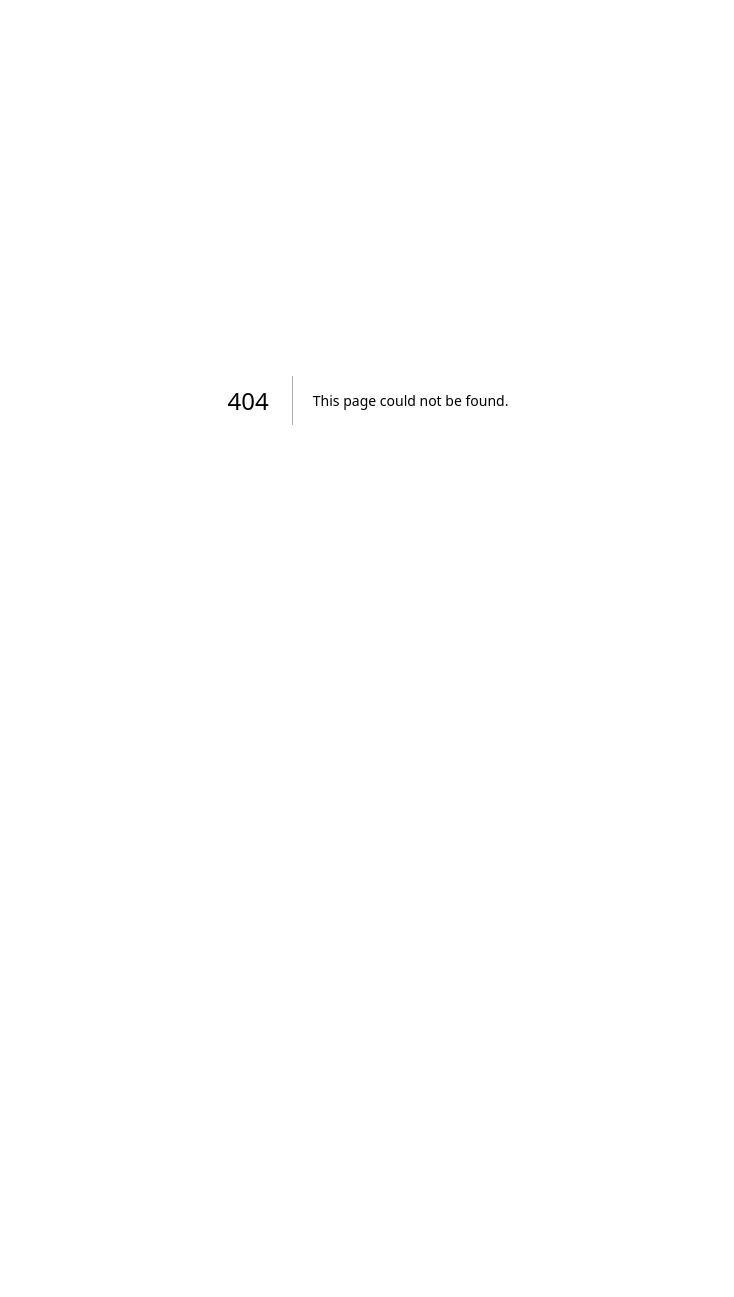
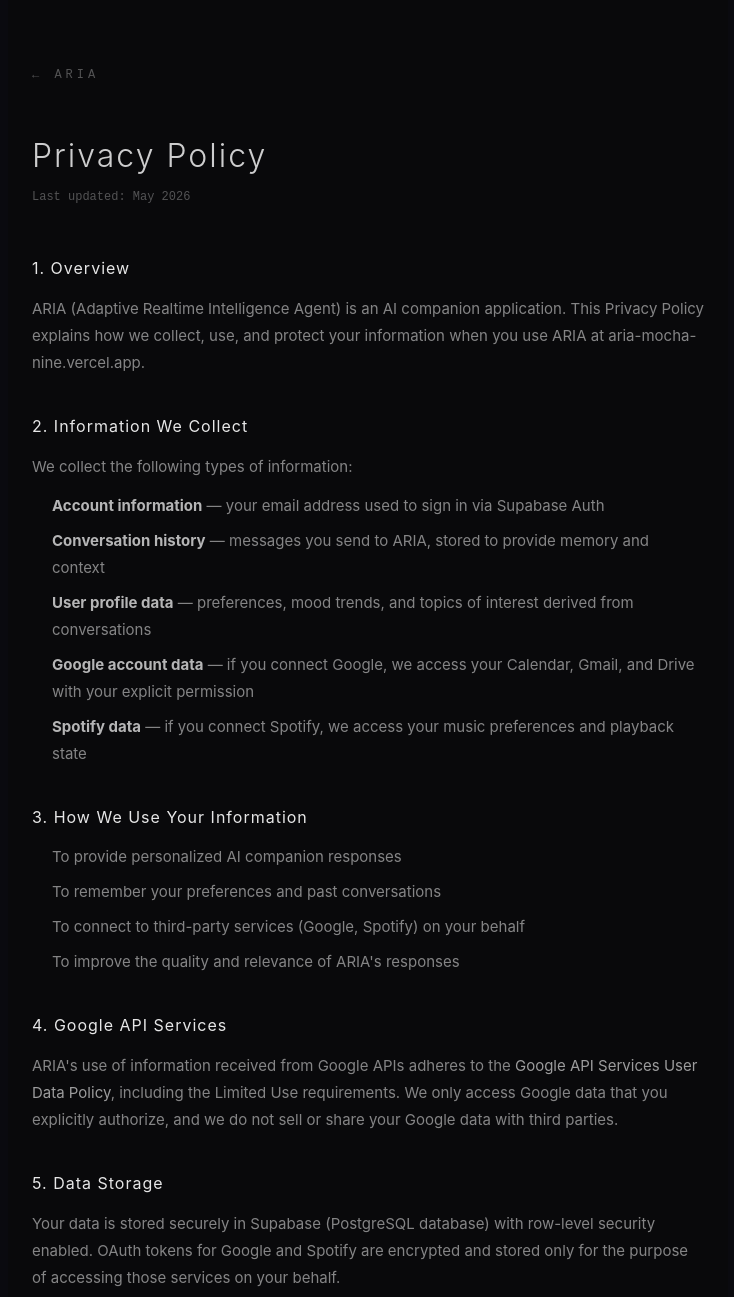
Before and after one commit to lalith301/ARIA, a Next.js app: page /privacy in a window 1280 px wide. Before the commit this address had no page. Shown: the top 1297 px of the page, without its empty margins (272-1006 px from the left). Before the commit the page ends 800 px from the top, so only its background shows below. Built offline with nearby package versions, Linux system fonts and the light colour scheme.

Commit message:
Add privacy policy page

```diff
--- /dev/null
+++ b/app/privacy/page.tsx
@@ -0,0 +1,88 @@
+export default function Privacy() {
+    return (
+      <div style={{ maxWidth: 720, margin: "0 auto", padding: "60px 24px", fontFamily: "-apple-system,BlinkMacSystemFont,sans-serif", color: "rgba(255,255,255,0.8)", background: "#09090b", minHeight: "100vh" }}>
+        <div style={{ marginBottom: 48 }}>
+          <a href="/" style={{ fontSize: 12, color: "rgba(255,255,255,0.3)", textDecoration: "none", letterSpacing: 4, fontFamily: "monospace" }}>← ARIA</a>
+        </div>
+
+        <h1 style={{ fontSize: 32, fontWeight: 300, letterSpacing: 2, marginBottom: 8 }}>Privacy Policy</h1>
+        <p style={{ fontSize: 12, color: "rgba(255,255,255,0.3)", marginBottom: 48, fontFamily: "monospace" }}>Last updated: May 2026</p>
+
+        <div style={{ display: "flex", flexDirection: "column", gap: 36, lineHeight: 1.8, fontSize: 15 }}>
+
+          <section>
+            <h2 style={{ fontSize: 16, fontWeight: 400, color: "rgba(255,255,255,0.9)", marginBottom: 12, letterSpacing: 1 }}>1. Overview</h2>
+            <p style={{ color: "rgba(255,255,255,0.5)" }}>ARIA (Adaptive Realtime Intelligence Agent) is an AI companion application. This Privacy Policy explains how we collect, use, and protect your information when you use ARIA at aria-mocha-nine.vercel.app.</p>
+          </section>
+
+          <section>
+            <h2 style={{ fontSize: 16, fontWeight: 400, color: "rgba(255,255,255,0.9)", marginBottom: 12, letterSpacing: 1 }}>2. Information We Collect</h2>
+            <p style={{ color: "rgba(255,255,255,0.5)", marginBottom: 12 }}>We collect the following types of information:</p>
+            <ul style={{ color: "rgba(255,255,255,0.5)", paddingLeft: 20, display: "flex", flexDirection: "column", gap: 8 }}>
+              <li><strong style={{ color: "rgba(255,255,255,0.7)" }}>Account information</strong> — your email address used to sign in via Supabase Auth</li>
+              <li><strong style={{ color: "rgba(255,255,255,0.7)" }}>Conversation history</strong> — messages you send to ARIA, stored to provide memory and context</li>
+              <li><strong style={{ color: "rgba(255,255,255,0.7)" }}>User profile data</strong> — preferences, mood trends, and topics of interest derived from conversations</li>
+              <li><strong style={{ color: "rgba(255,255,255,0.7)" }}>Google account data</strong> — if you connect Google, we access your Calendar, Gmail, and Drive with your explicit permission</li>
+              <li><strong style={{ color: "rgba(255,255,255,0.7)" }}>Spotify data</strong> — if you connect Spotify, we access your music preferences and playback state</li>
+            </ul>
+          </section>
+
+          <section>
+            <h2 style={{ fontSize: 16, fontWeight: 400, color: "rgba(255,255,255,0.9)", marginBottom: 12, letterSpacing: 1 }}>3. How We Use Your Information</h2>
+            <ul style={{ color: "rgba(255,255,255,0.5)", paddingLeft: 20, display: "flex", flexDirection: "column", gap: 8 }}>
+              <li>To provide personalized AI companion responses</li>
+              <li>To remember your preferences and past conversations</li>
+              <li>To connect to third-party services (Google, Spotify) on your behalf</li>
+              <li>To improve the quality and relevance of ARIA's responses</li>
+            </ul>
+          </section>
+
+          <section>
+            <h2 style={{ fontSize: 16, fontWeight: 400, color: "rgba(255,255,255,0.9)", marginBottom: 12, letterSpacing: 1 }}>4. Google API Services</h2>
+            <p style={{ color: "rgba(255,255,255,0.5)" }}>ARIA's use of information received from Google APIs adheres to the <a href="https://developers.google.com/terms/api-services-user-data-policy" style={{ color: "rgba(255,255,255,0.6)" }} target="_blank" rel="noopener noreferrer">Google API Services User Data Policy</a>, including the Limited Use requirements. We only access Google data that you explicitly authorize, and we do not sell or share your Google data with third parties.</p>
+          </section>
+
+          <section>
+            <h2 style={{ fontSize: 16, fontWeight: 400, color: "rgba(255,255,255,0.9)", marginBottom: 12, letterSpacing: 1 }}>5. Data Storage</h2>
+            <p style={{ color: "rgba(255,255,255,0.5)" }}>Your data is stored securely in Supabase (PostgreSQL database) with row-level security enabled. OAuth tokens for Google and Spotify are encrypted and stored only for the purpose of accessing those services on your behalf.</p>
+          </section>
+
+          <section>
+            <h2 style={{ fontSize: 16, fontWeight: 400, color: "rgba(255,255,255,0.9)", marginBottom: 12, letterSpacing: 1 }}>6. Data Sharing</h2>
+            <p style={{ color: "rgba(255,255,255,0.5)" }}>We do not sell your personal data. We do not share your data with third parties except:</p>
+            <ul style={{ color: "rgba(255,255,255,0.5)", paddingLeft: 20, display: "flex", flexDirection: "column", gap: 8, marginTop: 12 }}>
+              <li>Groq — for AI language model inference (your messages are sent to Groq's API)</li>
+              <li>Google — when you connect your Google account</li>
+              <li>Spotify — when you connect your Spotify account</li>
+              <li>Supabase — for database and authentication services</li>
+            </ul>
+          </section>
+
+          <section>
+            <h2 style={{ fontSize: 16, fontWeight: 400, color: "rgba(255,255,255,0.9)", marginBottom: 12, letterSpacing: 1 }}>7. Your Rights</h2>
+            <p style={{ color: "rgba(255,255,255,0.5)" }}>You have the right to access, correct, or delete your personal data at any time. You can disconnect Google or Spotify integrations at any time through the apps panel in ARIA. To request deletion of all your data, contact us at the email below.</p>
+          </section>
+
+          <section>
+            <h2 style={{ fontSize: 16, fontWeight: 400, color: "rgba(255,255,255,0.9)", marginBottom: 12, letterSpacing: 1 }}>8. Cookies</h2>
+            <p style={{ color: "rgba(255,255,255,0.5)" }}>ARIA uses cookies only for authentication purposes (Supabase session management). We do not use tracking or advertising cookies.</p>
+          </section>
+
+          <section>
+            <h2 style={{ fontSize: 16, fontWeight: 400, color: "rgba(255,255,255,0.9)", marginBottom: 12, letterSpacing: 1 }}>9. Changes to This Policy</h2>
+            <p style={{ color: "rgba(255,255,255,0.5)" }}>We may update this Privacy Policy from time to time. We will notify users of significant changes by updating the date at the top of this page.</p>
+          </section>
+
+          <section>
+            <h2 style={{ fontSize: 16, fontWeight: 400, color: "rgba(255,255,255,0.9)", marginBottom: 12, letterSpacing: 1 }}>10. Contact</h2>
+            <p style={{ color: "rgba(255,255,255,0.5)" }}>If you have any questions about this Privacy Policy, please contact us at: <a href="mailto:lalith300104@gmail.com" style={{ color: "rgba(255,255,255,0.6)" }}>lalith300104@gmail.com</a></p>
+          </section>
+
+        </div>
+
+        <div style={{ marginTop: 64, paddingTop: 24, borderTop: "1px solid rgba(255,255,255,0.06)", fontSize: 11, color: "rgba(255,255,255,0.2)", fontFamily: "monospace", letterSpacing: 2 }}>
+          ARIA — ADAPTIVE REALTIME INTELLIGENCE AGENT
+        </div>
+      </div>
+    );
+  }
```
